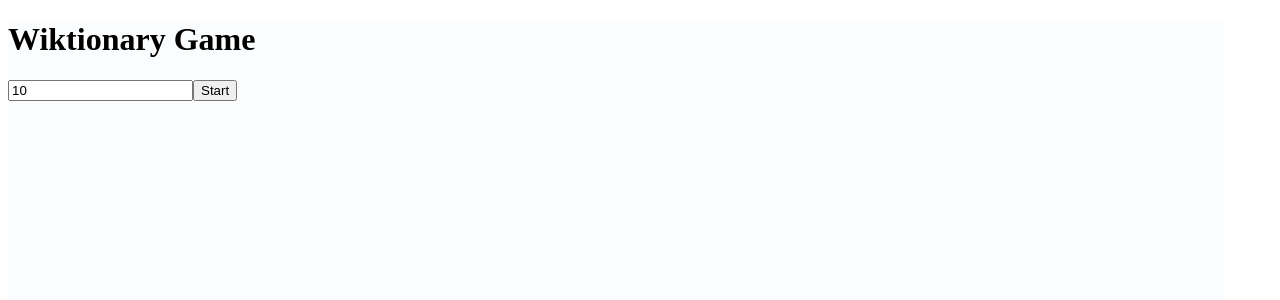
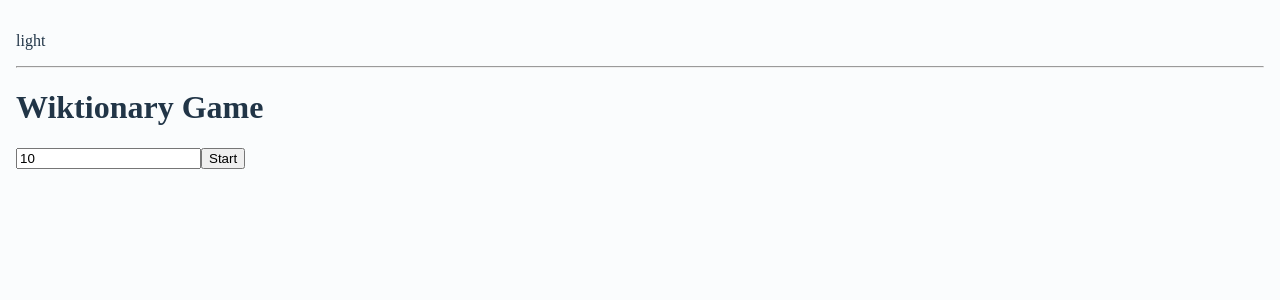
Before and after one commit to kibernetikus390/eng-game-project, a React (Vite) app: page / in a window 1280 px wide. Shown: the top 300 px of the page. Built offline with nearby package versions, Linux system fonts and the light colour scheme.

Commit message:
light, dark modeの切替

```diff
--- /dev/null
+++ b/src/ThemeContext.tsx
@@ -0,0 +1,13 @@
+import {createContext} from "react";
+
+type ThemeContextType = {
+    theme: string;
+    toggleTheme: () => void;
+};
+
+const defaultValue: ThemeContextType = {
+    theme: "",
+    toggleTheme: ()=>{},
+};
+
+export const ThemeContext = createContext<ThemeContextType>(defaultValue);
--- /dev/null
+++ b/src/components/NavBar/index.module.css
@@ -0,0 +1,19 @@
+.Host{
+  position:absolute;
+  padding:1em;
+  margin:0;
+  top:0;
+  left:0;
+  width: 100%;
+  height: 100%;
+  /* height: 100vh;
+  width: 100vw; */
+  box-sizing: border-box;
+  color: #213547;
+  background: #FAFCFD;
+}
+
+.dark {
+  color: #ffffff;
+  background-color: #282828;
+}
--- /dev/null
+++ b/src/components/NavBar/index.tsx
@@ -0,0 +1,19 @@
+import {useContext} from "react";
+import { ThemeContext } from "../../ThemeContext";
+import classes from "./index.module.css";
+
+function NavBar(props:any) {
+    const {theme, toggleTheme} = useContext(ThemeContext);
+
+    return (
+        <div className={`${classes.Host} ${theme === "light" ? null : classes.dark}`}>
+            <div>
+                <p onClick={toggleTheme}>{theme}</p>
+            </div>
+            <hr/>
+            {props.children}
+        </div>
+    );
+}
+
+export default NavBar;
--- a/src/components/TfTable/index.tsx
+++ b/src/components/TfTable/index.tsx
@@ -1,11 +1,6 @@
 // import { useEffect, useState } from "react";
 
-type tfTableProps = {
-  arr: boolean[];
-  gameIndex: number;
-};
-
-function TfTable(props: tfTableProps) {
+function TfTable(props: {arr: boolean[], gameIndex: number}) {
   return (
     <div>
       {props.arr.map((v, i) => {
--- a/src/pages/App/index.tsx
+++ b/src/pages/App/index.tsx
@@ -1,10 +1,23 @@
+import { useState } from "react";
 import { BrowserRouter as Router, Routes, Route } from "react-router-dom";
-import TestWiktionary from "../TestWiktionary/index.tsx";
-import TestRando from "../TestRando/index.tsx";
-import GameMain from "../Game/index.tsx";
+import TestWiktionary from "../TestWiktionary";
+import TestRando from "../TestRando";
+import GameMain from "../Game";
+import NavBar from "../../components/NavBar";
+import { ThemeContext } from "../../ThemeContext.tsx";
+// import "./index.module.css";
 
 function App() {
+  const [theme, setTheme] = useState<string>((localStorage.getItem("theme") === 'dark' ? 'dark' : 'light'));
+  function toggleTheme() {
+    const newTheme = (theme === 'light' ? 'dark' : 'light');
+    setTheme(newTheme);
+    localStorage.setItem("theme",newTheme);
+  };
+
   return (
+    <ThemeContext.Provider value={{theme, toggleTheme}}>
+      <NavBar>
         <Router>
           <Routes>
             <Route path="/" element={<GameMain />} />
@@ -12,6 +25,8 @@
             <Route path="/testRando" element={<TestRando />} />
           </Routes>
         </Router>
+      </NavBar>
+    </ThemeContext.Provider>
   );
 }
 
--- a/src/pages/Game/index.module.css
+++ b/src/pages/Game/index.module.css
@@ -1,5 +1,7 @@
-.Host {
-    height: 95vh;
-    width: 95vw;
-    background: #FAFCFD;
+.resultBox {
+    overflow: scroll;
+    overflow-x: hidden; /* 横スクロールバーを非表示 */
+    height: 50vh;
+    width: 100%; /* 横幅を親要素に収める */
+    max-width: 100%; /* 最大幅を制限 */
 }
--- a/src/pages/Game/index.tsx
+++ b/src/pages/Game/index.tsx
@@ -1,6 +1,12 @@
 import { useEffect, useState } from "react";
 import TfTable from "../../components/TfTable/";
 import classes from "./index.module.css";
+
+// 問題をWebAPIからフェッチ時、ローカルストレージにキャッシュする
+const VITE_ADD_LS_QUIZ:boolean = true;
+// 出題に、ローカルストレージにキャッシュした問題を使う
+const VITE_USE_LS_QUIZ:boolean = true;
+
 
 type Dictionary = {
   title: string;
@@ -59,14 +65,14 @@
     setLoadingCounter(0);
     let newQuizSet: Dictionary[]|undefined = [];
     let newExtraSet: Dictionary[]|undefined = [];
-    if (import.meta.env.VITE_USE_LS_QUIZ) {
+    if (VITE_USE_LS_QUIZ) {
       // クイズをローカルストレージから生成する
       // フェッチに時間がかかるので今のところテスト用
       const cacheString = localStorage.getItem("quizCache");
       // 異常：ローカルストレージが空
       if (cacheString == null) {
         alert(`localStorage(quizCache) is null`);
-
+        reload();
         return;
       }
       const cache = JSON.parse(cacheString).flat();
@@ -144,7 +150,7 @@
           throw new Error(`Failed to fetch definition. ${fetchedWords[i]}`);
         }
         newQuizSet.push(newQuiz);
-        if (import.meta.env.VITE_ADD_LS_QUIZ) {
+        if (VITE_ADD_LS_QUIZ) {
           addQuizCache(newQuiz);
         }
         // ローディング進捗表示用のカウンター
@@ -341,7 +347,8 @@
   }
 
   return (
-    <div className={classes.Host}>
+    // <div className={`${classes.Host} ${theme === "light" ? null : classes.dark}`}>
+    <div>
       {isLoading ? (
         <div>
           <p>loading...</p>
@@ -374,7 +381,7 @@
             <input type="submit" value="Retry Mistakes" onClick={handleClickRevenge} />
           ) : null}
           <hr />
-          <div style={{ height: "200px", overflow: "scroll" }}>
+          <div className={classes.resultBox}>
             {quizSet.map((v, i) => {
               const c: string = tfTable[i] ? "green" : "red";
               return (
```
Also changed, not shown: 1 other file (tests, documents, lock files or other folders). Lines whose indentation alone changed are shown as unchanged.
